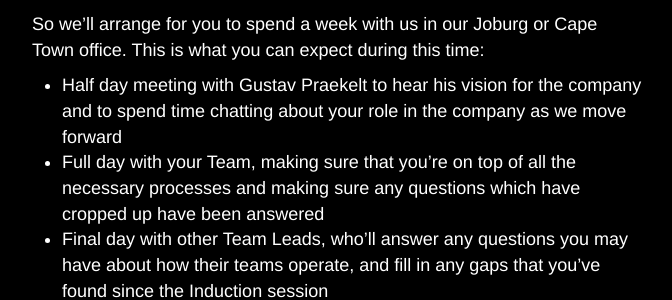
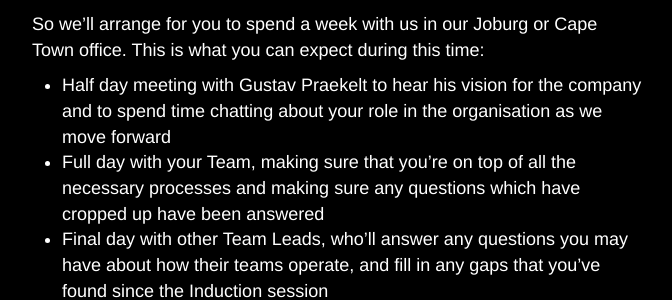
Before and after one commit to praekelt/handbook, a Jekyll site: the page built from _posts/2015-06-12-Settling In and what to expect.md, in a window 1280 px wide and 900 px high, scrolled down 694 px. Shown: the part 185-485 px from the top of the window, without its empty margins (303-975 px from the left). Built offline with Jekyll 4.4.1, drawn with Linux system fonts in a browser that asks for light colours; nearby versions of some CDN libraries.

Commit message:
Updated 2015-06-12-Settling In and what to expect.md

```diff
--- a/_posts/2015-06-12-Settling In and what to expect.md
+++ b/_posts/2015-06-12-Settling In and what to expect.md
@@ -23,7 +23,7 @@
 
 So we’ll arrange for you to spend a week with us in our Joburg or Cape Town office. This is what you can expect during this time:
 
-- Half day meeting with Gustav Praekelt to hear his vision for the company and to spend time chatting about your role in the company as we move forward
+- Half day meeting with Gustav Praekelt to hear his vision for the company and to spend time chatting about your role in the organisation as we move forward
 - Full day with your Team, making sure that you’re on top of all the necessary processes and making sure any questions which have cropped up have been answered
 - Final day with other Team Leads, who’ll answer any questions you may have about how their teams operate, and fill in any gaps that you’ve found since the Induction session
 
```
